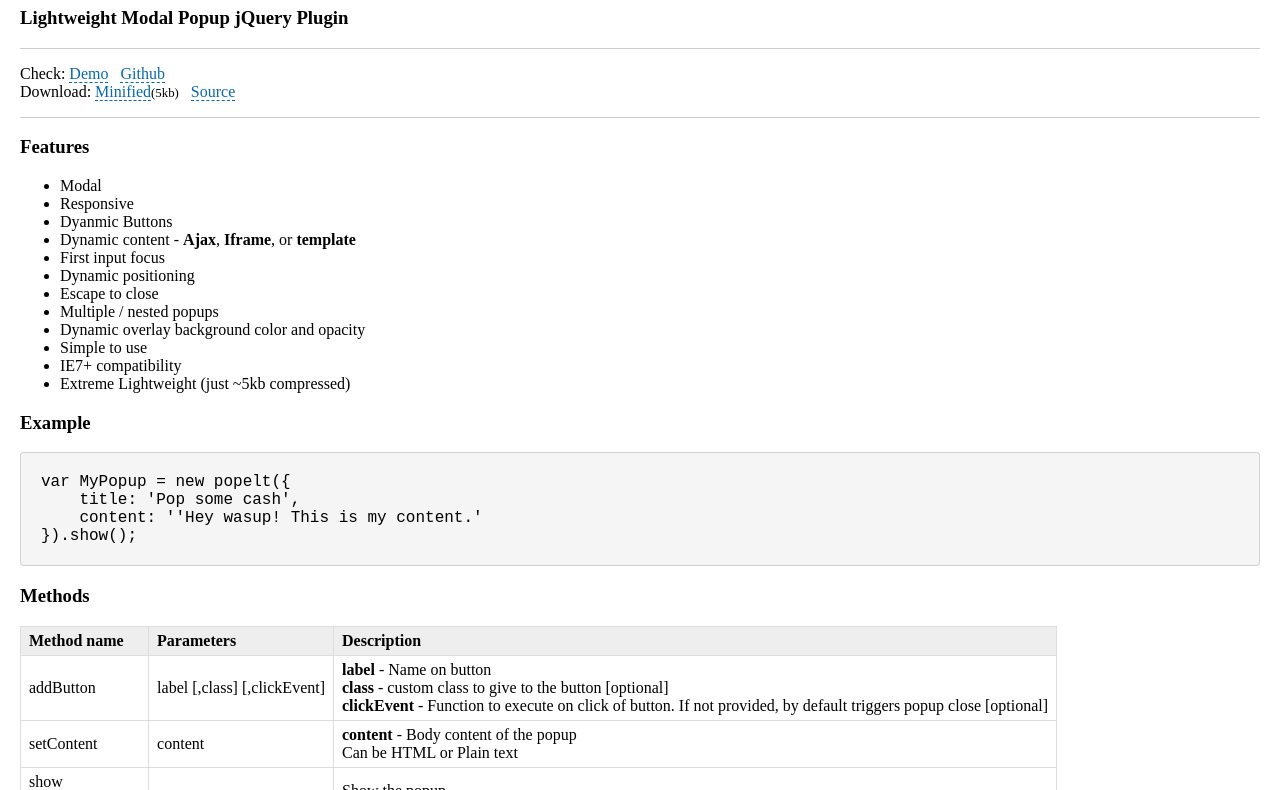
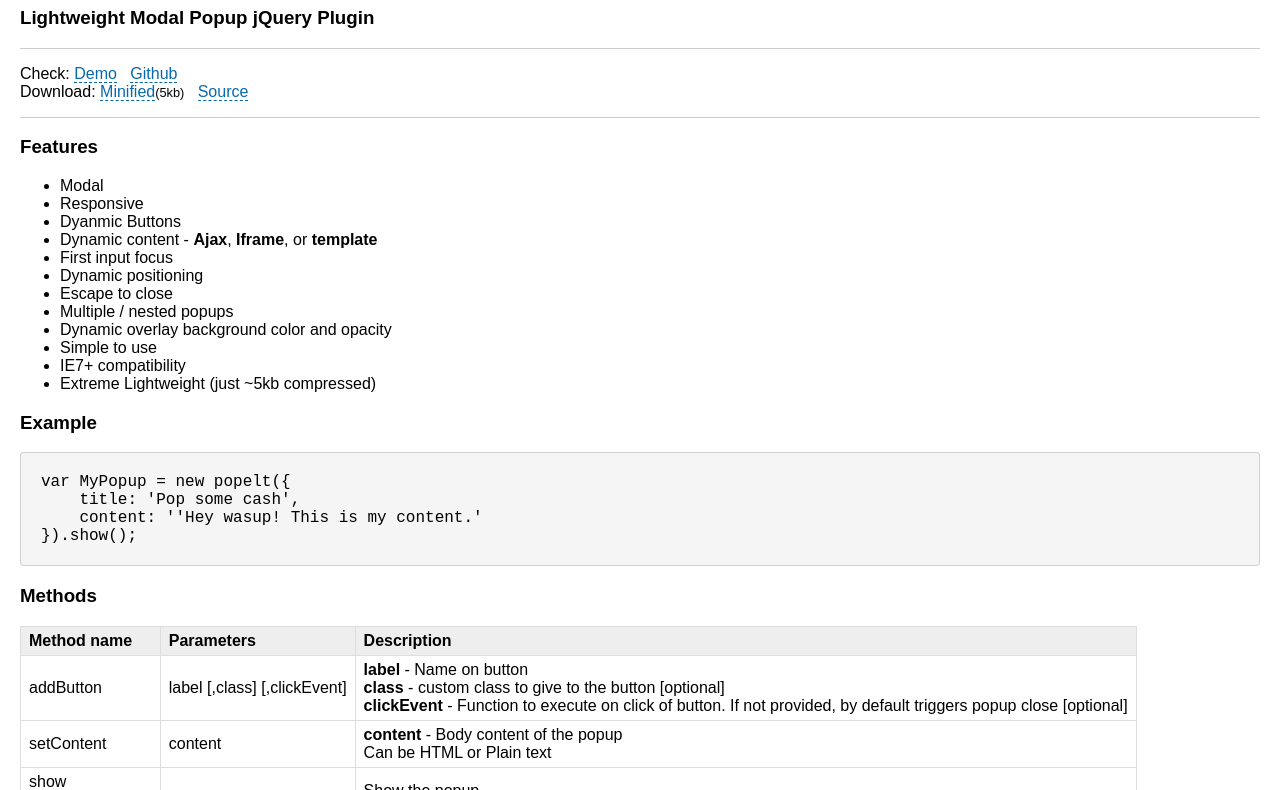
Before and after one commit to scazzy/Popelt, a plain HTML site: page api.html in a window 1280 px wide. Shown: the part 93-883 px from the top of the page. Drawn offline with nearby package versions, Linux system fonts and the light colour scheme.

Commit message:
Update style.css

```diff
--- a/css/style.css
+++ b/css/style.css
@@ -1,5 +1,5 @@
 /* CSS Document */
-body {font-family:'PTSans';}
+body {font-family:'PTSans',arial,'sans-serif';}
 
 /* POPELT CSS */
 .noscroll {overflow:hidden;}
```
